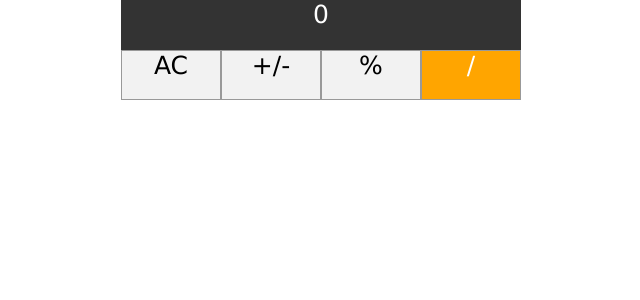
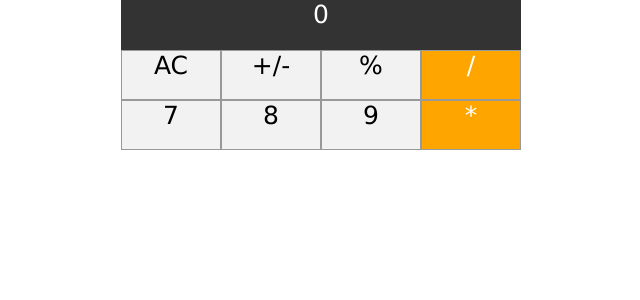
Before and after one commit to Ghazaleh-Graziella/Calculator, a React (Create React App) app: page / in a window 1280 px wide. Shown: the top 300 px of the page, without its empty margins (319-959 px from the left). Built offline with nearby package versions, Linux system fonts and the light colour scheme.

Commit message:
add append and times methods

```diff
--- a/src/components/cal.jsx
+++ b/src/components/cal.jsx
@@ -6,6 +6,7 @@ const Cal = () => {
   const [current, setCurrent] = useState("");
   const [operator, setOperator] = useState(null);
   const [previous, setPrevious] = useState(null);
+  const [operatorClicked, setOperatorClicked] = useState(false);
 
   //AC method
   const clear = () => {
@@ -27,6 +28,21 @@ const Cal = () => {
     setOperator((a, b) => a / b);
     setPrevious();
   };
+
+  //Append method
+  const append = (number) => {
+    if (operatorClicked) {
+      setCurrent("");
+      setOperatorClicked(false);
+    }
+    setCurrent(current + number);
+  };
+
+  //Times method
+  const times = () => {
+    setOperator((a, b) => a * b);
+    setPrevious();
+  };
   return (
     <div className="calculator">
       <div className="display">{current || "0"}</div>
@@ -42,6 +58,18 @@ const Cal = () => {
       <div className="btn operator" onClick={divide}>
         /
       </div>
+      <div className="btn" onClick={() => append("7")}>
+        7
+      </div>
+      <div className="btn" onClick={() => append("8")}>
+        8
+      </div>
+      <div className="btn" onClick={() => append("9")}>
+        9
+      </div>
+      <div className="btn operator " onClick={times}>
+        *
+      </div>
     </div>
   );
 };
--- a/src/components/index.js
+++ b/src/components/index.js
@@ -1,2 +1 @@
-export { default }
-from "./cal";
+export { default }from "./cal";
```
